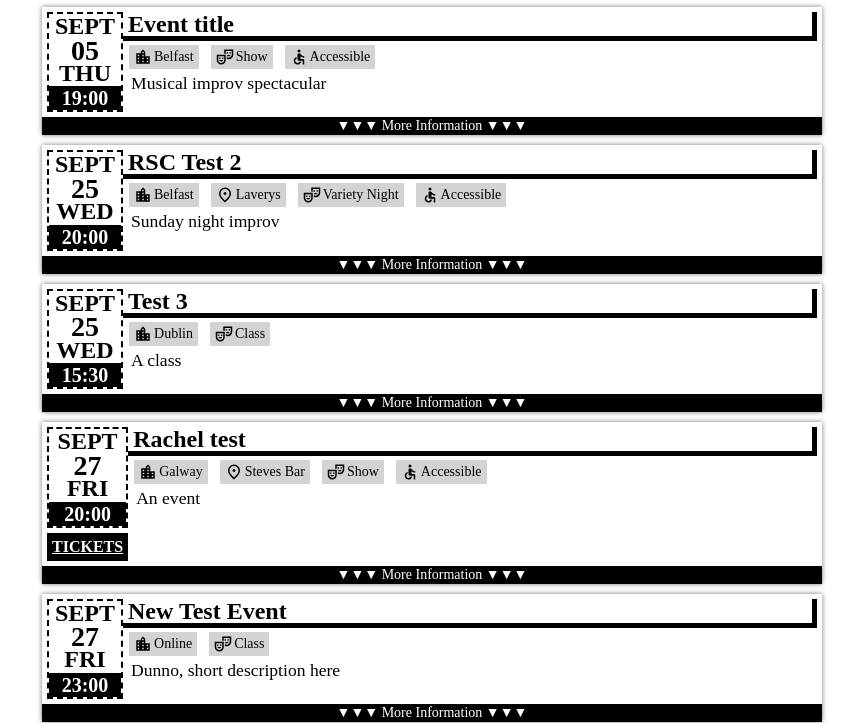
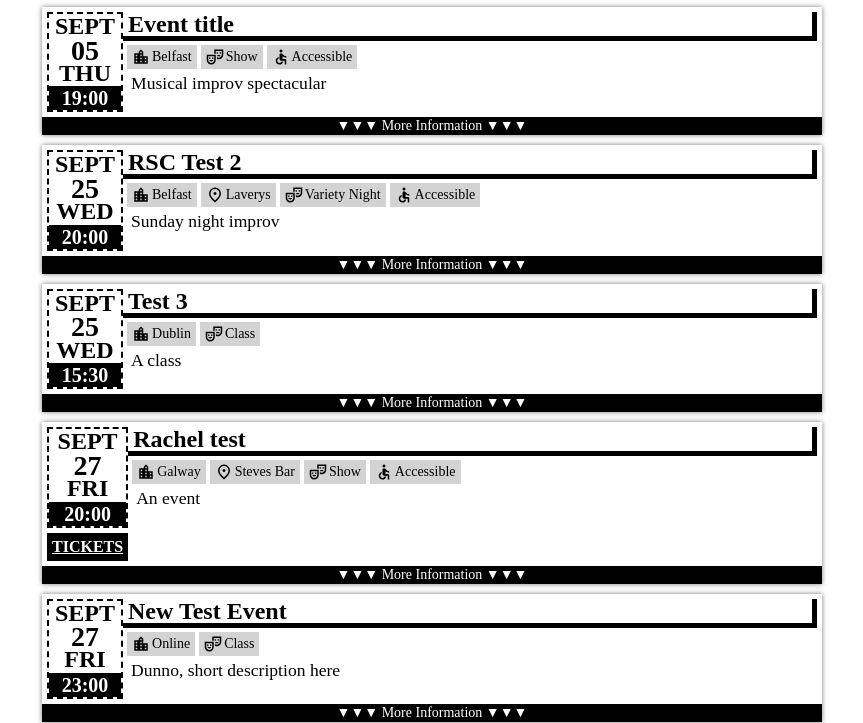
Before and after one commit to pmeier747/MaineReview, a plain HTML site: page index.html in a window 1280 px wide. Shown: the part 87-810 px from the top of the page, without its empty margins (208-1071 px from the left). Drawn offline with Linux system fonts and the light colour scheme; a web font is replaced by a local one.

Commit message:
Update style.css

```diff
--- a/css/style.css
+++ b/css/style.css
@@ -164,7 +164,7 @@ div.tagHidden {
     font-size: 14px;
 
     padding: 3px 5px;
-    margin: 4px 6px 0px 6px;
+    margin: 4px 0px 0px 4px;
 }
 
 .eventTag > img {
```
